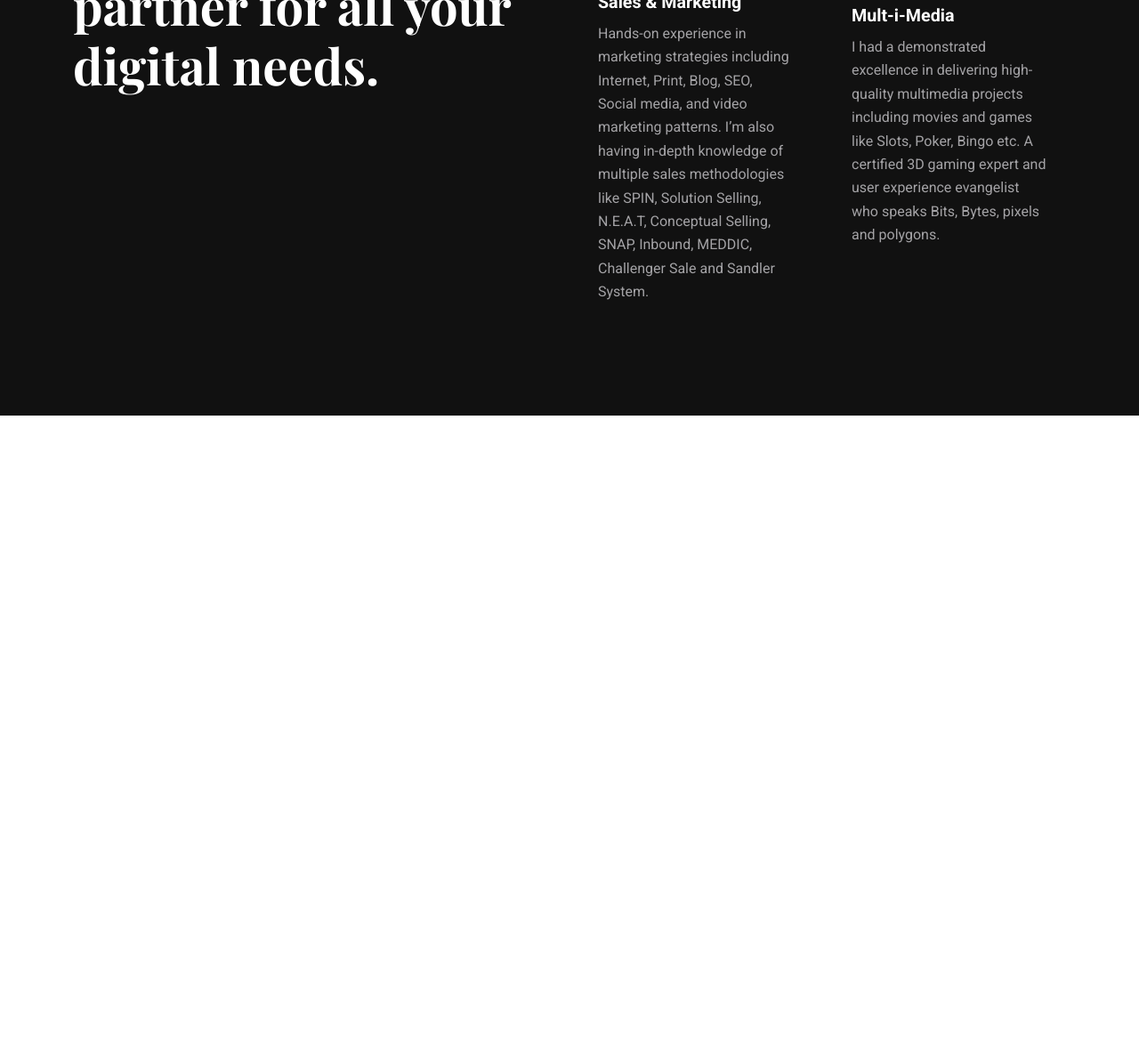
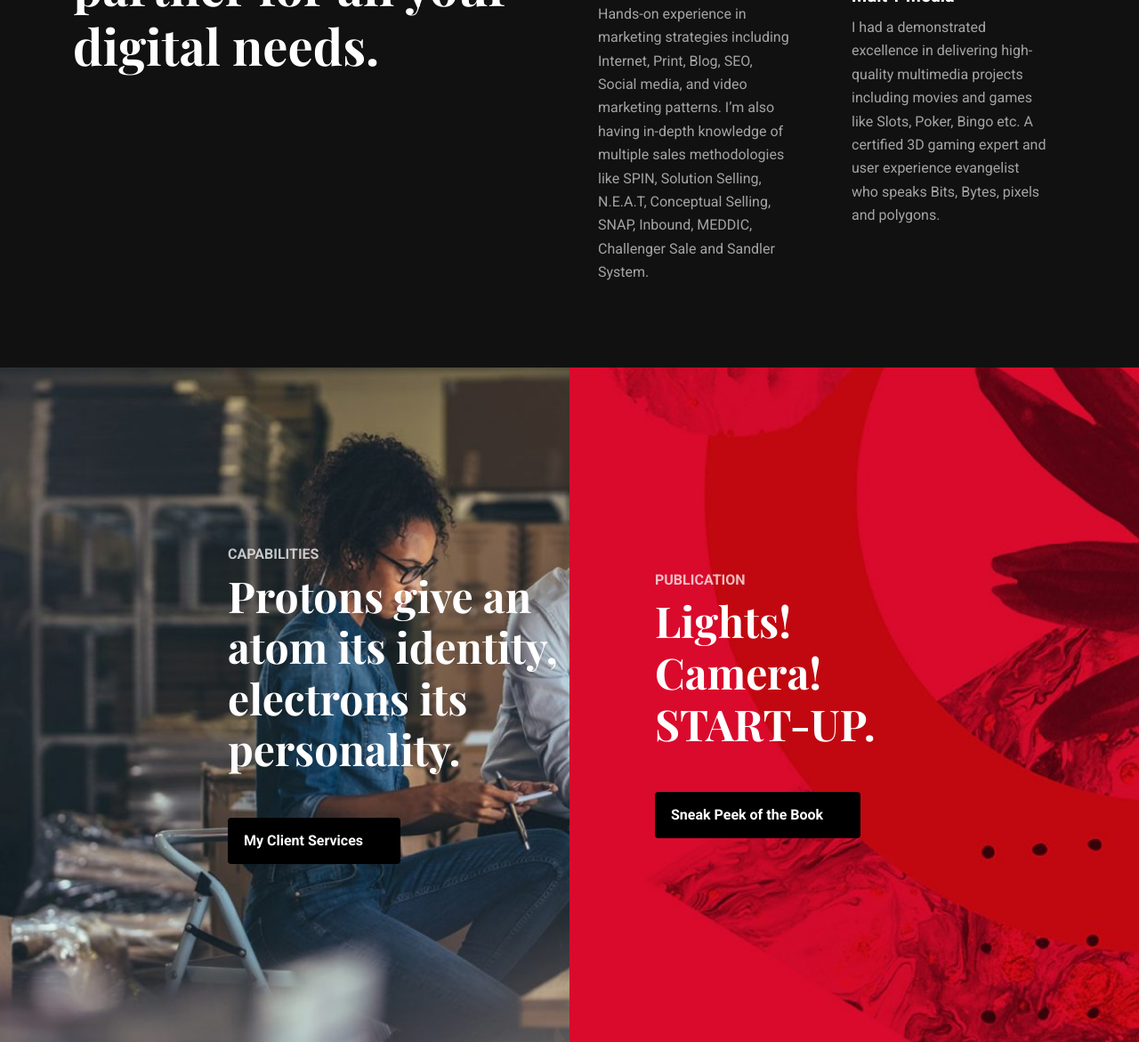
Before and after one commit to HazratAli4510/kalyangali, a plain HTML site: page index.html in a window 1280 px wide. Shown: the part 1441-2612 px from the top of the page at 89% size. Before the commit the page ends 1908 px from the top, so only its background shows below. Drawn offline with nearby package versions, Linux system fonts and the light colour scheme.

Commit message:
After Services added

```diff
--- a/index.html
+++ b/index.html
@@ -11,6 +11,11 @@
     <!-- Bootstrap Css -->
     <link href="https://cdn.jsdelivr.net/npm/bootstrap@5.1.0/dist/css/bootstrap.min.css" rel="stylesheet"
         integrity="sha384-KyZXEAg3QhqLMpG8r+8fhAXLRk2vvoC2f3B09zVXn8CA5QIVfZOJ3BCsw2P0p/We" crossorigin="anonymous">
+
+    <!-- font awesome -->
+    <link rel="stylesheet" href="https://pro.fontawesome.com/releases/v5.10.0/css/all.css" integrity="sha384-AYmEC3Yw5cVb3ZcuHtOA93w35dYTsvhLPVnYs9eStHfGJvOvKxVfELGroGkvsg+p" crossorigin="anonymous"/>
+
+
     <!-- Our internal CSS -->
     <link rel="stylesheet" href="styles/style.css">
 </head>
@@ -63,7 +68,7 @@
                     </h1>
                     <p class="text-white fw-bolder w-75 text-center">Currently Hand-holding ODWInc
                         and multiple global tech startups.
-                        </p>
+                    </p>
                 </div>
             </div>
             <div class="mobile-text d-md-none">
@@ -72,8 +77,8 @@
                         Thinker. <br>
                         Husband. <br>
                         & Father.</h1>
-                        <p class="text-white fw-bolder text-center">Currently Hand-holding ODWInc
-                            and multiple global tech startups.</p>
+                    <p class="text-white fw-bolder text-center">Currently Hand-holding ODWInc
+                        and multiple global tech startups.</p>
                 </div>
             </div>
         </div>
@@ -83,11 +88,12 @@
          Services Section
         ------------------ -->
 
-    <section id="services" class="kl-bg-secondary py-5">
+    <section id="services" class="kl-bg-secondary py-3">
         <div class="container">
             <div class="row my-lg-5 row-cols-1 row-cols-xl-2">
                 <div class="col my-3">
-                    <h1 class=" text-white display-4 mt-md-5 font-secondary fw-bold">From ideation to discovery to technology to
+                    <h1 class=" text-white display-4 mt-md-5 font-secondary fw-bold">From ideation to discovery to
+                        technology to
                         product launch to business expansion, I’m a one-stop partner for all your digital needs.</h1>
                 </div>
                 <div class="col">
@@ -96,7 +102,9 @@
                             <div class="box  h-100">
                                 <img width="40" src="icons/icon-1.png" alt="">
                                 <h5>Digital Transformation</h5>
-                                <p>I’m having extensive knowledge of technologies including DevOps, Big Data, Cyber & Information Security, Nano, Cloud, IoT, Ai, AR, VR, Mixed Reality, Block-Chain, User Experience Design, and Business Data Analytics.
+                                <p>I’m having extensive knowledge of technologies including DevOps, Big Data, Cyber &
+                                    Information Security, Nano, Cloud, IoT, Ai, AR, VR, Mixed Reality, Block-Chain, User
+                                    Experience Design, and Business Data Analytics.
                                 </p>
                             </div>
                         </div>
@@ -104,7 +112,10 @@
                             <div class="box  h-100">
                                 <img width="40" src="icons/icon-2.png" alt="">
                                 <h5>Business Expansion</h5>
-                                <p>I’m having experience in a variety of domains including Edtech, Fintech, Reality, Automation, Robotics. Been a key player for many companies in expansion through concentration, diversification, integration, cooperation, and internationalization.</p>
+                                <p>I’m having experience in a variety of domains including Edtech, Fintech, Reality,
+                                    Automation, Robotics. Been a key player for many companies in expansion through
+                                    concentration, diversification, integration, cooperation, and internationalization.
+                                </p>
                             </div>
                         </div>
                     </div>
@@ -113,7 +124,10 @@
                             <div class="box  h-100">
                                 <img width="40" src="icons/icon-3.png" alt="">
                                 <h5>Sales & Marketing</h5>
-                                <p>Hands-on experience in marketing strategies including Internet, Print, Blog, SEO, Social media, and video marketing patterns. I’m also having in-depth knowledge of multiple sales methodologies like SPIN, Solution Selling, N.E.A.T, Conceptual Selling, SNAP, Inbound, MEDDIC, Challenger Sale and Sandler System.
+                                <p>Hands-on experience in marketing strategies including Internet, Print, Blog, SEO,
+                                    Social media, and video marketing patterns. I’m also having in-depth knowledge of
+                                    multiple sales methodologies like SPIN, Solution Selling, N.E.A.T, Conceptual
+                                    Selling, SNAP, Inbound, MEDDIC, Challenger Sale and Sandler System.
                                 </p>
                             </div>
                         </div>
@@ -121,7 +135,10 @@
                             <div class="box  h-100">
                                 <img width="40" src="icons/icon-4.png" alt="">
                                 <h5>Mult-i-Media</h5>
-                                <p>I had a demonstrated excellence in delivering high-quality multimedia projects including movies and games like Slots, Poker, Bingo etc. A certified 3D gaming expert and user experience evangelist who speaks Bits, Bytes, pixels and polygons.</p>
+                                <p>I had a demonstrated excellence in delivering high-quality multimedia projects
+                                    including movies and games like Slots, Poker, Bingo etc. A certified 3D gaming
+                                    expert and user experience evangelist who speaks Bits, Bytes, pixels and polygons.
+                                </p>
                             </div>
                         </div>
                     </div>
@@ -129,6 +146,35 @@
             </div>
         </div>
     </section>
+
+
+    <!-----------
+         After Services
+        ------------------ -->
+
+    <section id="afterServices">
+        <div class="container-fluid">
+            <div class="row row-cols-1 row-cols-lg-2">
+                <div class="col left d-flex justify-content-end align-items-center">
+                    <div>
+                        <h5>CAPABILITIES</h5>
+                        <h1 class="font-secondary text-white fw-bolder display-5 mb-5">Protons give an atom its identity, electrons its personality.</h1>
+                        <a href="#"><button>My Client Services<i class="ms-2 far fa-arrow-right"></i></button></a>
+                    </div>
+                </div>
+                <div class="col right d-flex align-items-center">
+                    <div class="ps-md-5 ms-5">
+                        <h5>PUBLICATION</h5>
+                        <h1 class="font-secondary text-white fw-bolder display-5 mb-5">Lights! Camera! START-UP.</h1>
+                        <a href="#"><button>Sneak Peek of the Book<i class="ms-2 far fa-arrow-right"></i></button></a>
+                    </div>
+                </div>
+            </div>
+        </div>
+    </section>
+
+
+
 
 
 
--- a/styles/style.css
+++ b/styles/style.css
@@ -27,6 +27,9 @@
 /*-----------------
  Navbar
  ---------------- */
+ nav{
+     padding: 10px 0;
+ }
 nav i{
     background-color: rgba(0, 0, 0, 0.025);
     padding: 15px;
@@ -193,3 +196,69 @@ section#services .container .col .box p{
     text-align:left;
     width: 100%;
 }
+
+
+/*----------------
+ After Services
+ ------------------ */
+
+
+ #afterServices .left{
+     background-image: url(../images/lets-2.jpg);
+     padding: 200px 0;
+     background-repeat: no-repeat;
+     background-size: cover;
+ }
+ #afterServices .left>div,#afterServices .right>div{
+     width: 60%;
+ }
+ #afterServices .left>div h5, #afterServices .right>div h5{
+     color: rgba(249,249,249,0.75);
+     text-transform: uppercase;
+     font-size: 1rem;
+     font-weight: 600
+ }
+ #afterServices .left>div button,#afterServices .right>div button{
+     outline: none;
+     border: none;
+     background-color: black;
+     color: white;
+     padding: 14px 18px;
+     border-radius: 4px;
+     -webkit-border-radius: 4px;
+     -moz-border-radius: 4px;
+     -ms-border-radius: 4px;
+     -o-border-radius: 4px;
+     font-weight: 700;
+     transition: background-color .3s;
+     -webkit-transition: background-color .3s;
+     -moz-transition: background-color .3s;
+     -ms-transition: background-color .3s;
+     -o-transition: background-color .3s;
+}
+#afterServices .left>div button:hover,#afterServices .right>div button:hover{
+    background-color:#d90a2c ;
+}
+ #afterServices .right{
+     background-image: url(../images/lets-1.jpg);
+     background-repeat: no-repeat;
+     background-size: cover;
+     padding: 200px 0;
+ }
+
+ /*----------------
+ After Services Responsive
+ ------------------ */
+ @media (max-width: 991.98px) {
+    #afterServices .left>div,#afterServices .right>div{
+        width: 90%;
+    }
+    #afterServices .right,#afterServices .left{
+        padding: 150px 0;
+    }
+  }
+@media (max-width: 767.98px) {
+    #afterServices .right,#afterServices .left{
+        padding: 100px 0;
+    }
+  }
```
